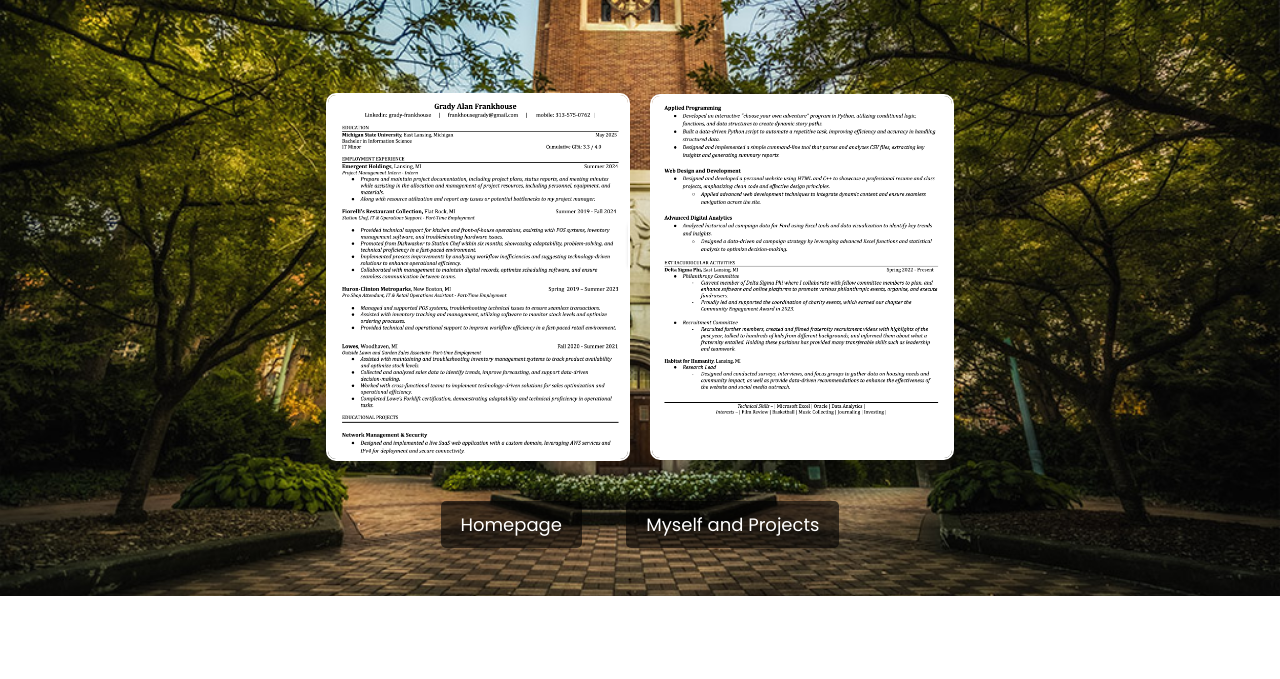
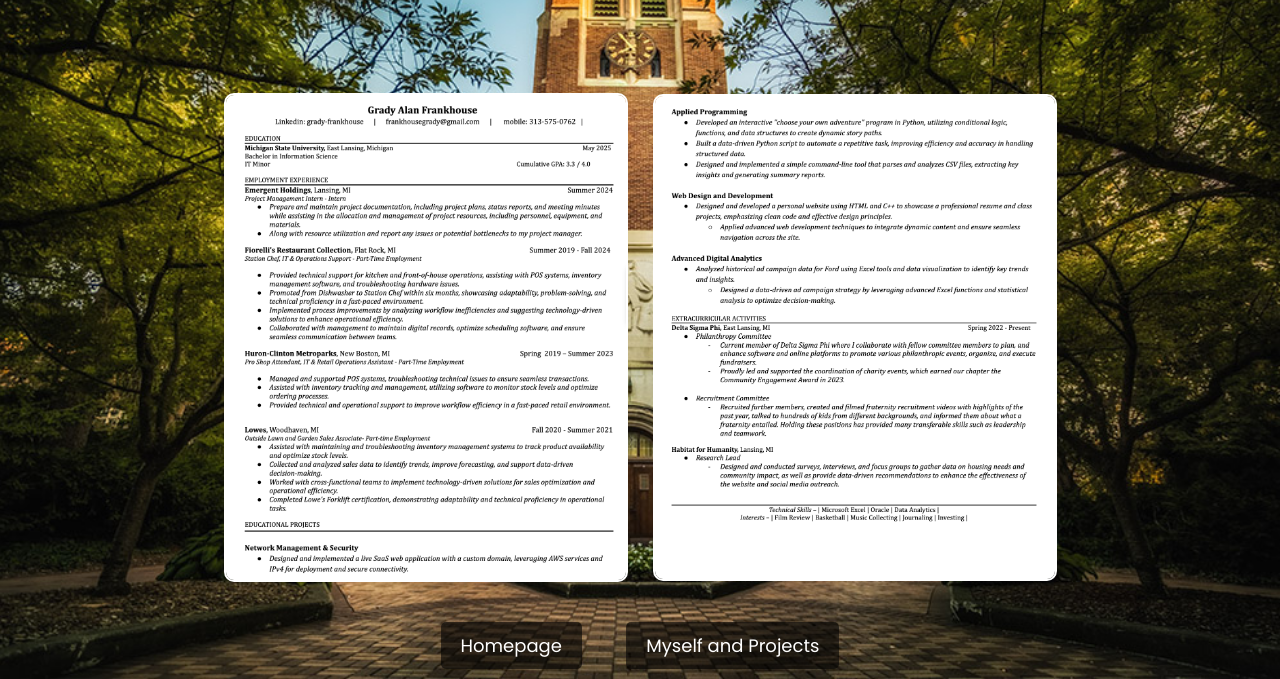
Before and after one commit to GradyFranks/gradysresume, a plain HTML site: page page2.html in a window 1280 px wide. Shown: the part 204-883 px from the top of the page. Before the commit the page ends 800 px from the top, so only its background shows below. Drawn offline with Linux system fonts and the light colour scheme.

Commit message:
another update.

```diff
--- a/page2.html
+++ b/page2.html
@@ -30,11 +30,11 @@
             justify-content: center;
             align-items: center;
             margin-top: 50px;
-            gap: 20px; /* Adds spacing between the images */
+            gap: 25px; /* Adds spacing between the images */
         }
         .photo-section img {
-            width: 45%; /* Adjusts size while maintaining aspect ratio */
-            max-width: 300px; /* Ensures they are not too large */
+            width: 48%; /* Adjusted for larger display while keeping them next to each other */
+            max-width: 400px; /* Ensures they do not get too large */
             height: auto;
             border-radius: 10px;
             border: 2px solid white;
```
